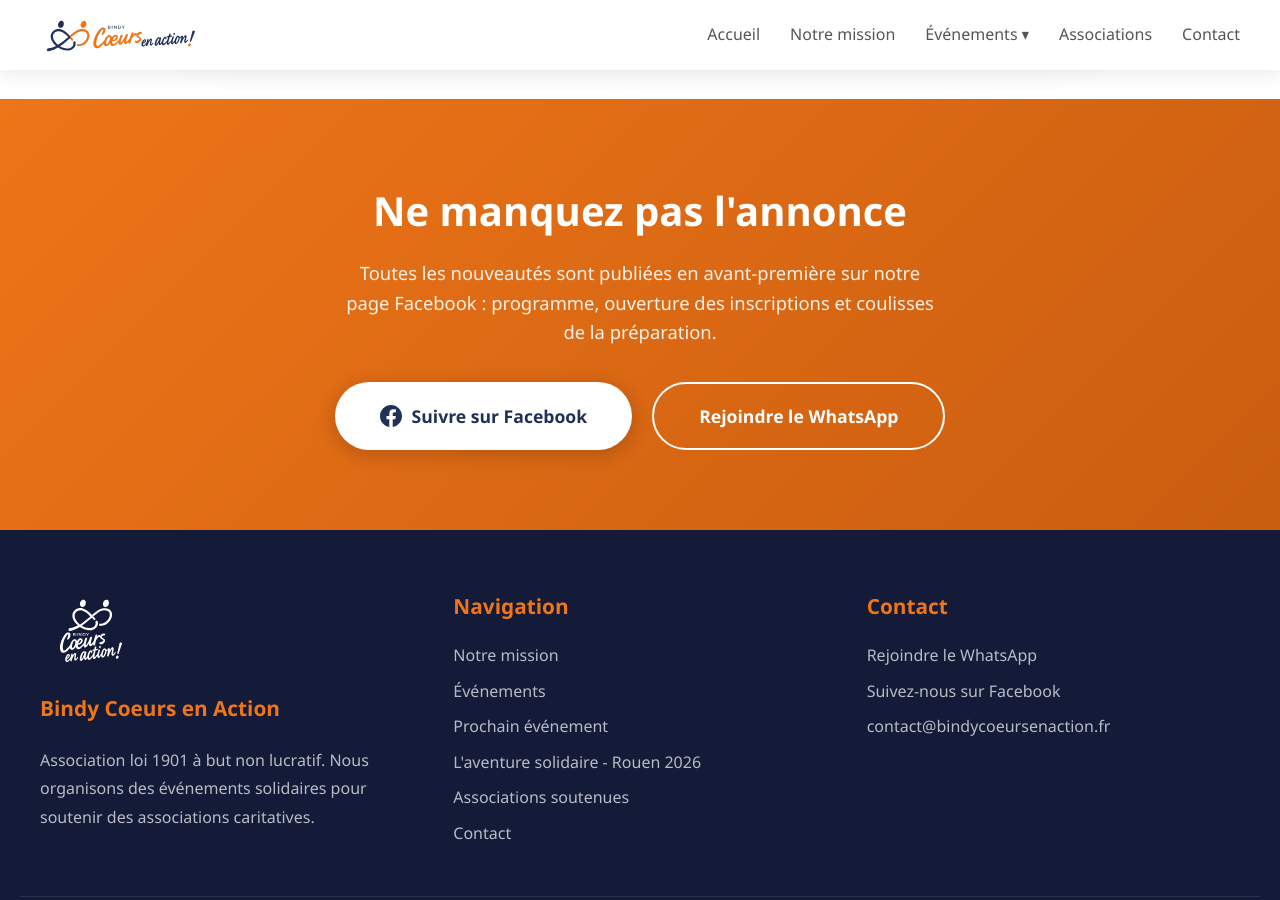
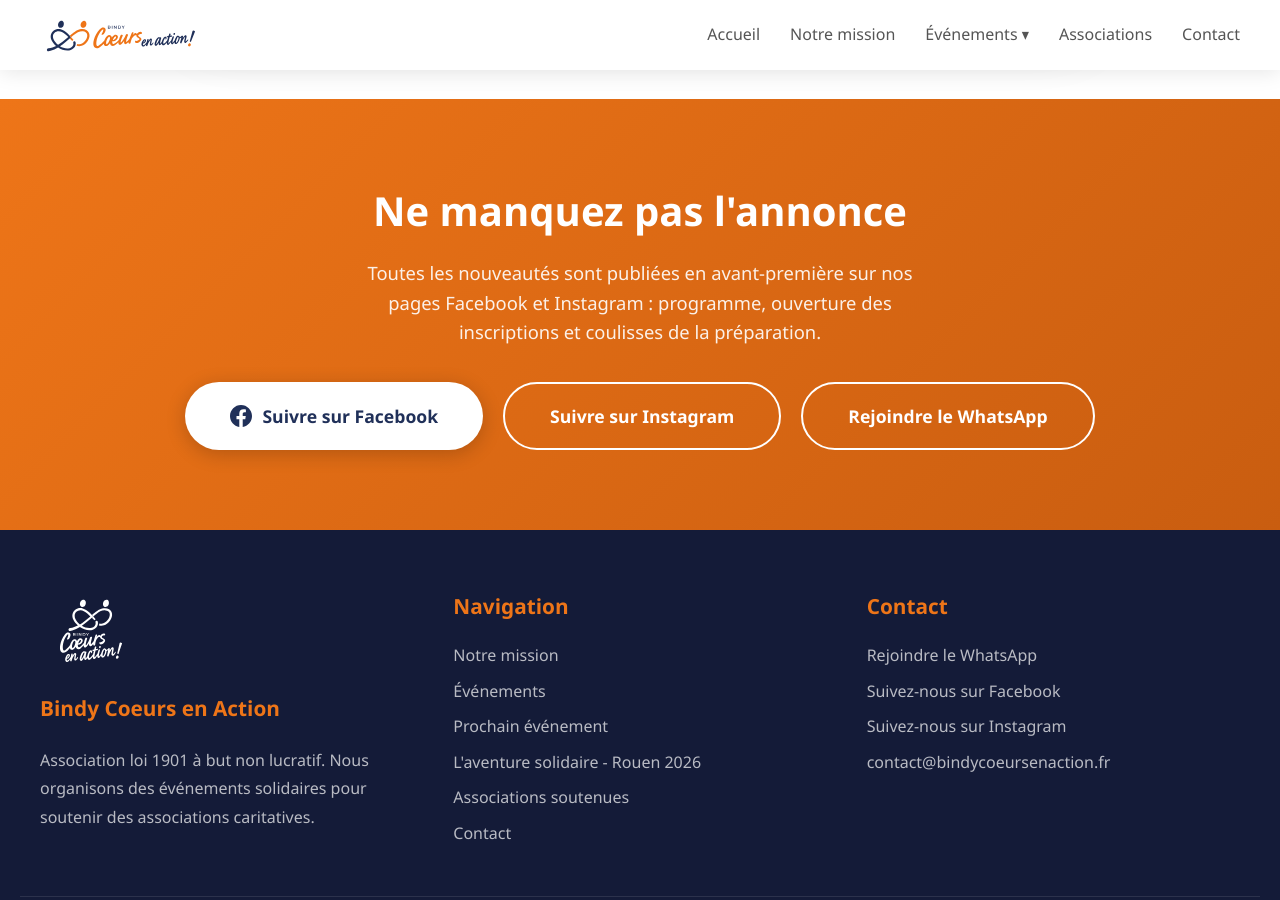
Before and after one commit to Lotto/bindycoeursenaction.fr, a Jekyll site: the page built from prochain-evenement.html, in a window 1280 px wide and 900 px high, scrolled down 2083 px. Built offline with Jekyll 4.4.1, drawn with Linux system fonts in a browser that asks for light colours.

Commit message:
Ajout du lien Instagram (footer et sections d'appel à l'action)
Co-Authored-By: Claude Opus 5.5 <noreply@anthropic.com>
Claude-Session: https://claude.ai/code/session_01XBRxN8sHQBytXgm1iCzk7T

```diff
--- a/_includes/footer.html
+++ b/_includes/footer.html
@@ -25,6 +25,7 @@
       <ul>
         <li><a href="https://chat.whatsapp.com/EJTSJCvPwgBC4tgHwqztgK" target="_blank" rel="noopener">Rejoindre le WhatsApp</a></li>
         <li><a href="https://www.facebook.com/share/1DYDD1KE4z/" target="_blank" rel="noopener">Suivez-nous sur Facebook</a></li>
+        <li><a href="https://www.instagram.com/bindycoeursenaction" target="_blank" rel="noopener">Suivez-nous sur Instagram</a></li>
         <li><a href="mailto:contact@bindycoeursenaction.fr">contact@bindycoeursenaction.fr</a></li>
       </ul>
     </div>
--- a/aventure-solidaire-rouen-2026.html
+++ b/aventure-solidaire-rouen-2026.html
@@ -782,6 +782,9 @@ permalink: /aventure-solidaire-rouen-2026
     <a href="https://www.facebook.com/share/1DYDD1KE4z/" target="_blank" rel="noopener" class="cta-button secondary">
       Suivre sur Facebook
     </a>
+    <a href="https://www.instagram.com/bindycoeursenaction" target="_blank" rel="noopener" class="cta-button secondary">
+      Suivre sur Instagram
+    </a>
   </div>
 </section>
 
--- a/prochain-evenement.html
+++ b/prochain-evenement.html
@@ -478,8 +478,8 @@ description: Le Rouen Express 2026, prochaine aventure solidaire Bindy Coeurs en
 <section class="cta-section">
   <h2>Ne manquez pas l'annonce</h2>
   <p>
-    Toutes les nouveautés sont publiées en avant-première sur notre page
-    Facebook : programme, ouverture des inscriptions et coulisses de la
+    Toutes les nouveautés sont publiées en avant-première sur nos pages
+    Facebook et Instagram : programme, ouverture des inscriptions et coulisses de la
     préparation.
   </p>
   <div class="cta-buttons">
@@ -488,6 +488,9 @@ description: Le Rouen Express 2026, prochaine aventure solidaire Bindy Coeurs en
         <path d="M24 12.07C24 5.4 18.63 0 12 0S0 5.4 0 12.07C0 18.1 4.39 23.1 10.13 24v-8.44H7.08v-3.49h3.05V9.41c0-3.02 1.79-4.69 4.53-4.69 1.31 0 2.68.24 2.68.24v2.97h-1.51c-1.49 0-1.96.93-1.96 1.89v2.26h3.33l-.53 3.49h-2.8V24C19.61 23.1 24 18.1 24 12.07z"/>
       </svg>
       Suivre sur Facebook
+    </a>
+    <a href="https://www.instagram.com/bindycoeursenaction" target="_blank" rel="noopener" class="cta-button secondary">
+      Suivre sur Instagram
     </a>
     <a href="https://chat.whatsapp.com/EJTSJCvPwgBC4tgHwqztgK" target="_blank" rel="noopener" class="cta-button secondary">
       Rejoindre le WhatsApp
```
